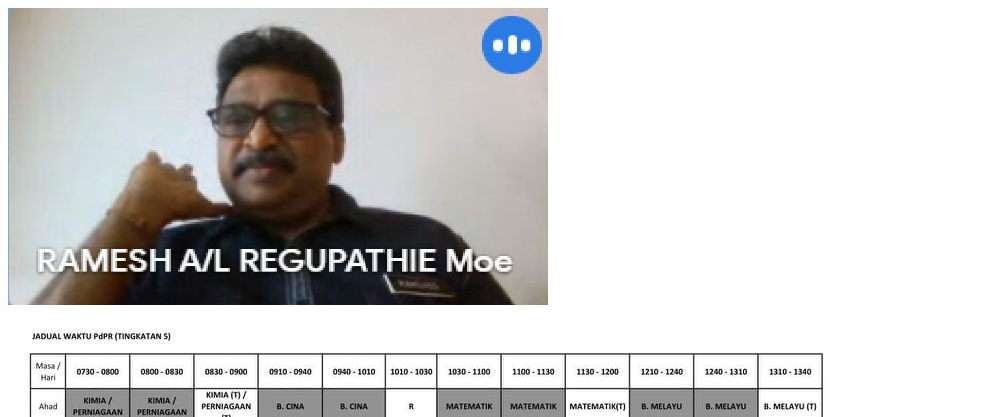
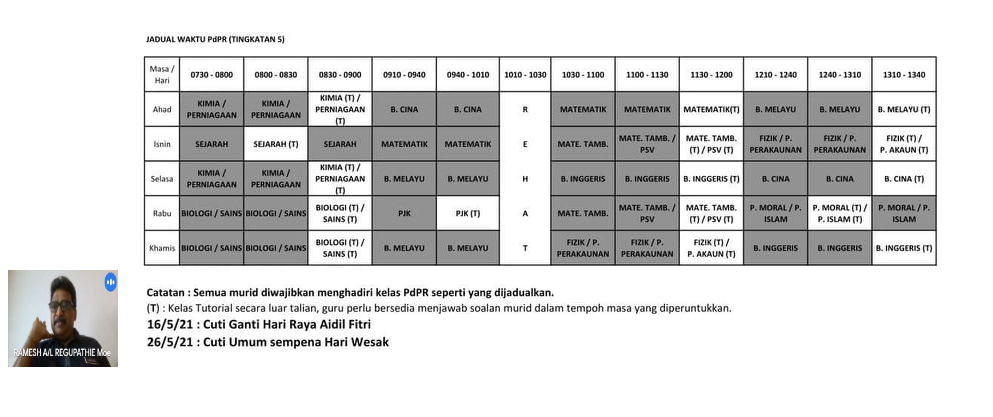
Before and after one commit to ChinHongTan/Online-class-links, a plain HTML site: page index.html in a window 1280 px wide. Shown: the top 417 px of the page, without its empty margins (0-993 px from the left). Drawn offline with Linux system fonts and the light colour scheme.

Commit message:
Update index.html

```diff
--- a/index.html
+++ b/index.html
@@ -3,7 +3,7 @@
 <title>Class link</title>
 
 <div>
-  <image src='mesh.JPG'alt='ramesh'width='540'height='297'/>
+  <image src='mesh.JPG'alt='ramesh'width='110'height='97'/>
   <img src="timetable.jpg" alt="timetable" width="843" height="359"/>
 </div>
 
```
